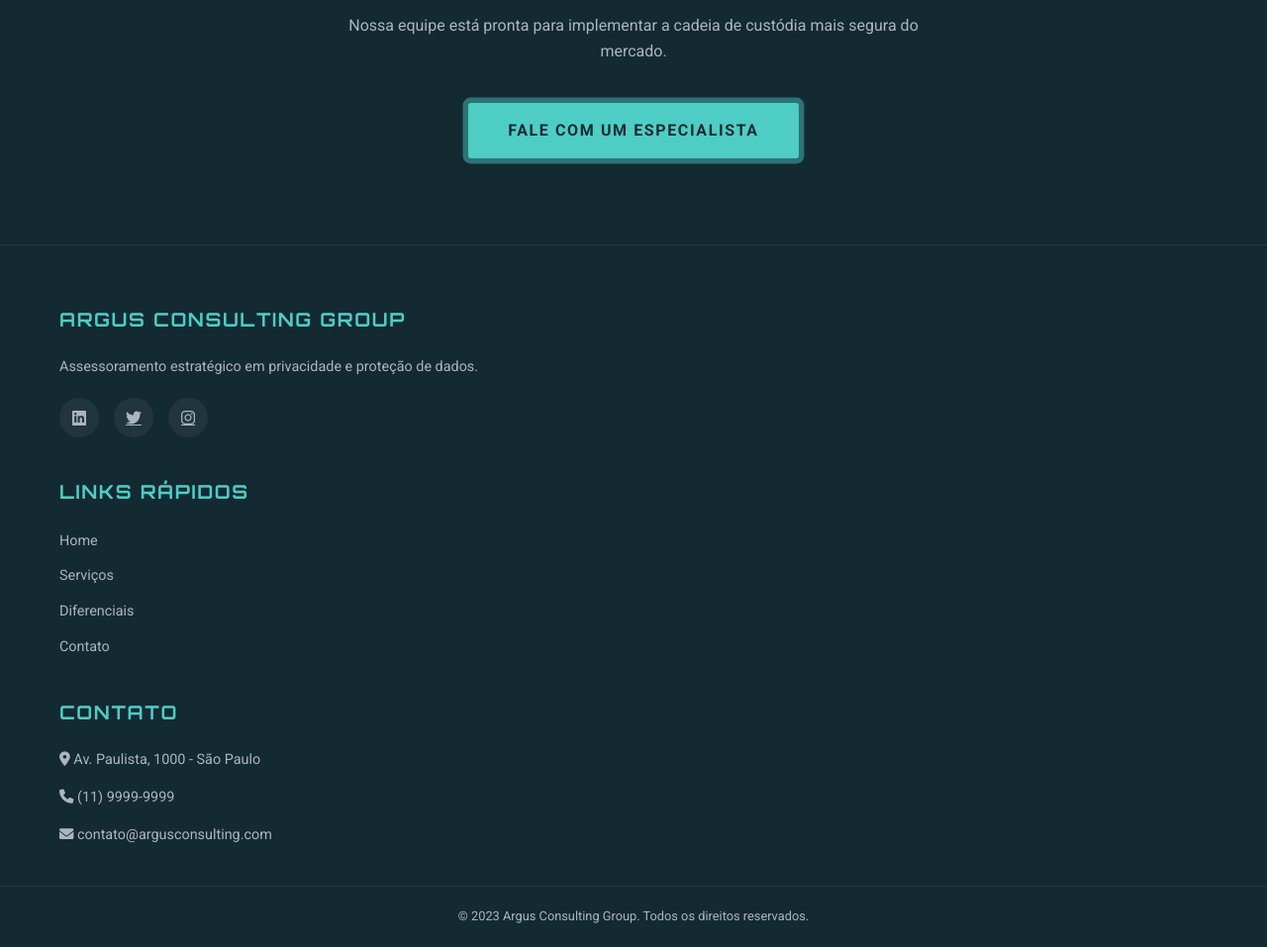
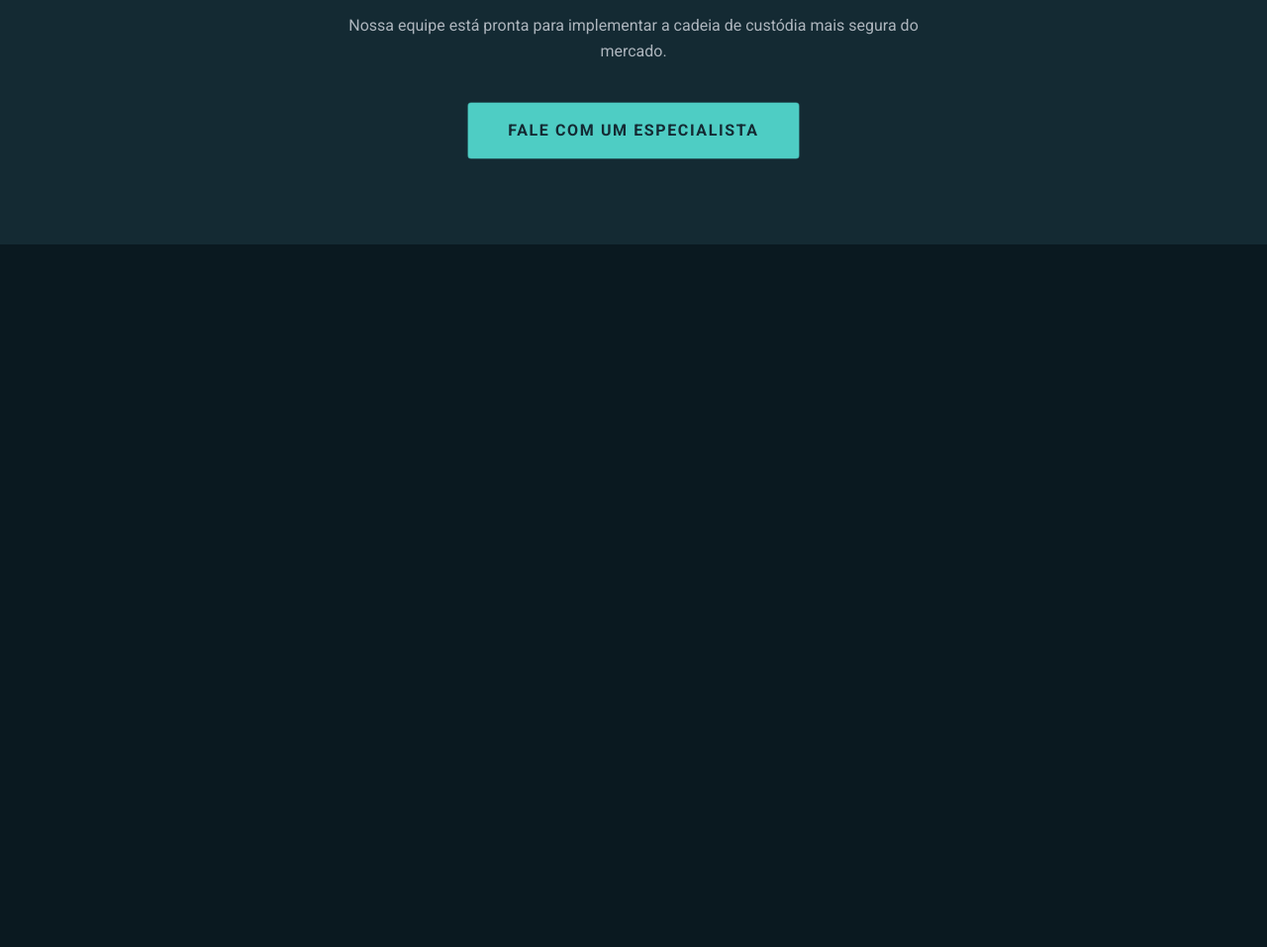
Before and after one commit to RaioneMachado/Site-argus, a plain HTML site: page cadeia-custodia.html in a window 1280 px wide. Shown: the part 2940-3897 px from the top of the page at 99% size. After the commit the page ends 3187 px from the top, so only its background shows below. Drawn offline with Linux system fonts and the light colour scheme.

Commit message:
atualização

```diff
--- a/cadeia-custodia.html
+++ b/cadeia-custodia.html
@@ -210,37 +210,7 @@
         </section>
     </main>
 
-    <footer class="cyber-footer">
-        <div class="container">
-            <div class="footer-column">
-                <h4>ARGUS CONSULTING GROUP</h4>
-                <p>Assessoramento estratégico em privacidade e proteção de dados.</p>
-                <div class="social-links">
-                    <a href="#"><i class="fab fa-linkedin"></i></a>
-                    <a href="#"><i class="fab fa-twitter"></i></a>
-                    <a href="#"><i class="fab fa-instagram"></i></a>
-                </div>
-            </div>
-            <div class="footer-column">
-                <h4>LINKS RÁPIDOS</h4>
-                <ul>
-                    <li><a href="../index.html">Home</a></li>
-                    <li><a href="../servicos.html">Serviços</a></li>
-                    <li><a href="../diferenciais.html">Diferenciais</a></li>
-                    <li><a href="../contato.html">Contato</a></li>
-                </ul>
-            </div>
-            <div class="footer-column">
-                <h4>CONTATO</h4>
-                <p><i class="fas fa-map-marker-alt"></i> Av. Paulista, 1000 - São Paulo</p>
-                <p><i class="fas fa-phone"></i> (11) 9999-9999</p>
-                <p><i class="fas fa-envelope"></i> contato@argusconsulting.com</p>
-            </div>
-        </div>
-        <div class="footer-bottom">
-            <p>&copy; 2023 Argus Consulting Group. Todos os direitos reservados.</p>
-        </div>
-    </footer>
+
 
     <script src="js/main.js"></script>
 </body>
```
Also changed, not shown: index.html (+1 -1 lines).
